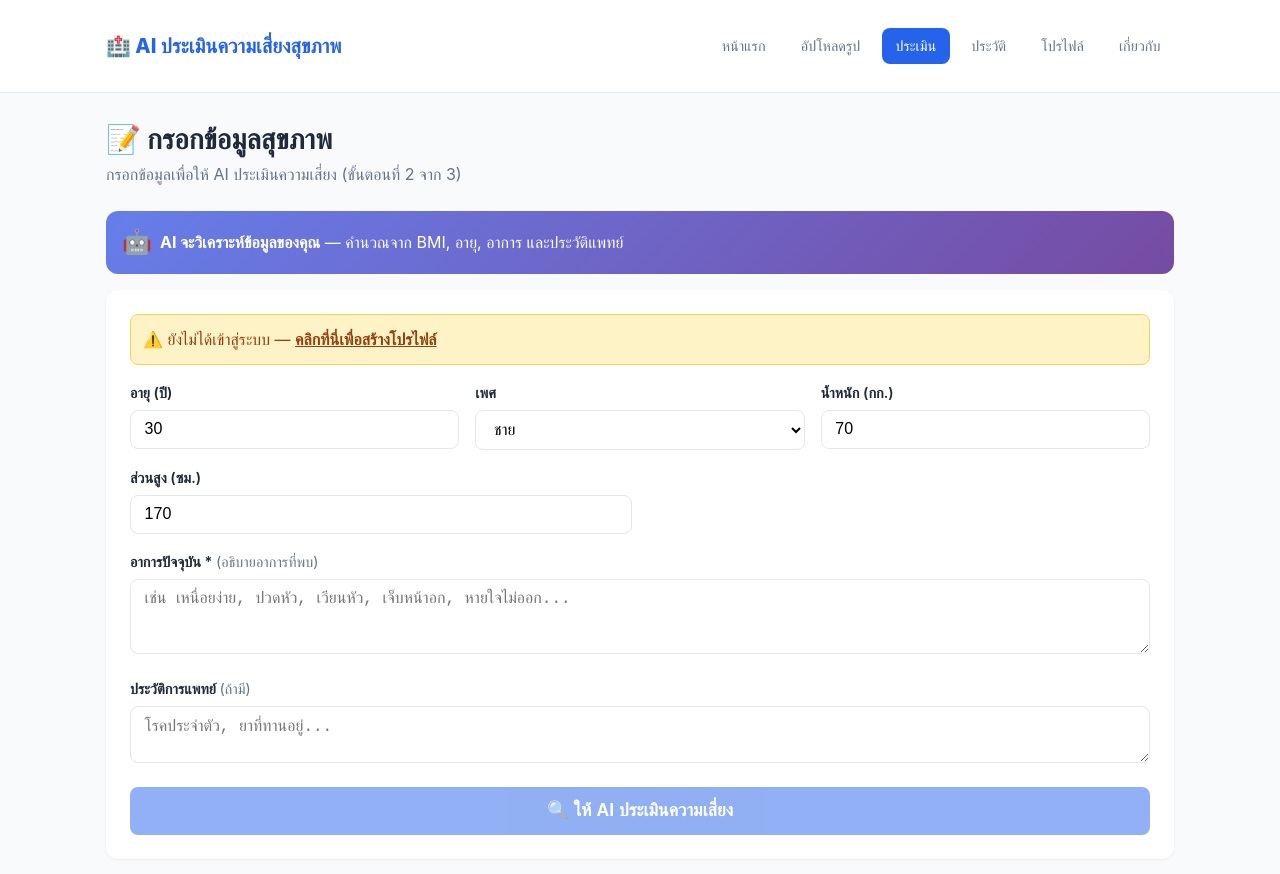
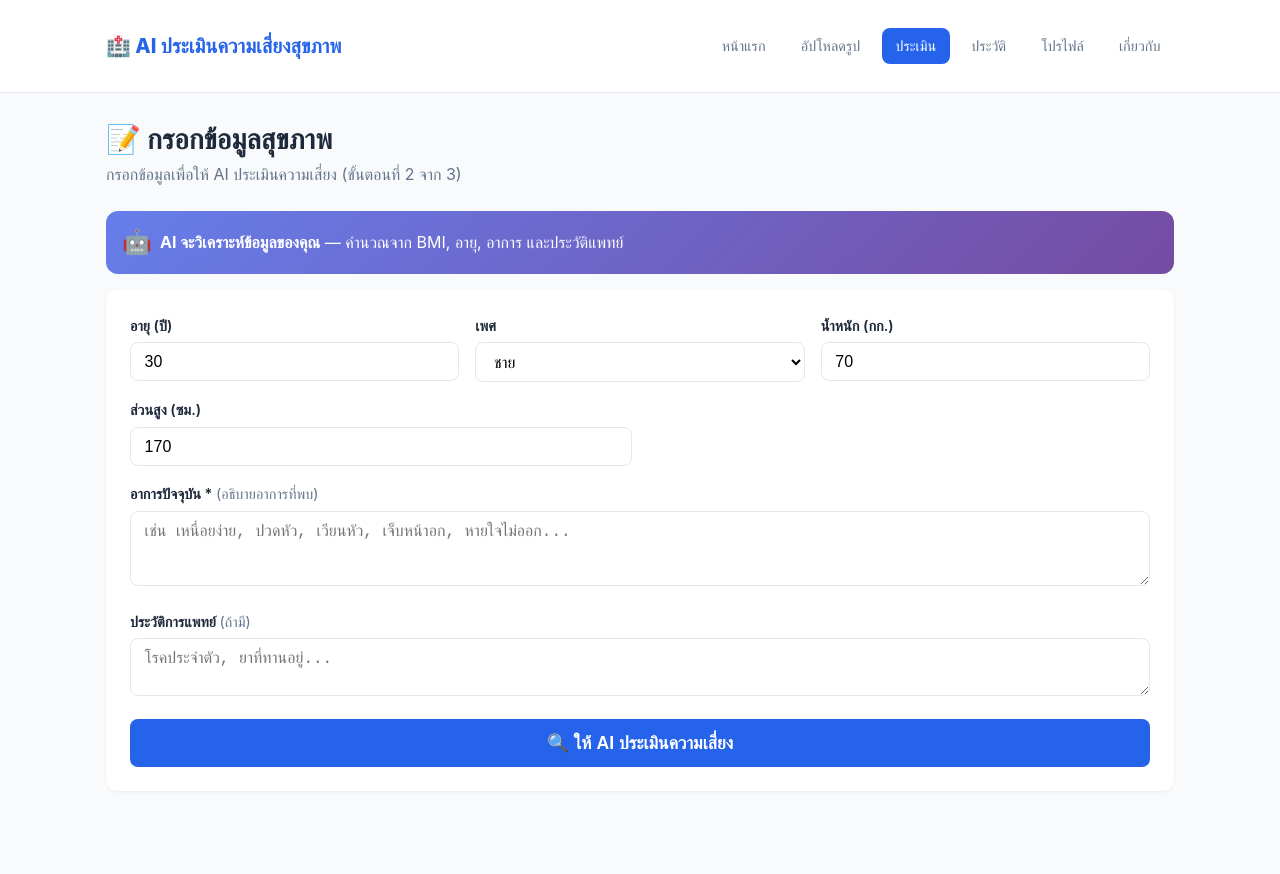
Before and after one commit to poramet-bit/sora-private, a React (Vite) app in the folder frontend/: page /analyze in a window 1280 px wide. Shown: the top 874 px of the page. After the commit the page ends 823 px from the top, so only its background shows below. Built offline with nearby package versions, Linux system fonts and the light colour scheme; no server answers.

Commit message:
fix: add password column to users table in migration SQL

```diff
--- a/frontend/src/pages/Analyze.tsx
+++ b/frontend/src/pages/Analyze.tsx
@@ -1,6 +1,16 @@
 import { useState } from 'react'
 import { useLocation, useNavigate, Link } from 'react-router-dom'
 import { api, type AnalysisData } from '../services/api'
+
+// Generate a guest ID for anonymous users
+function getGuestId(): string {
+  let id = localStorage.getItem('guestId')
+  if (!id) {
+    id = 'guest-' + crypto.randomUUID()
+    localStorage.setItem('guestId', id)
+  }
+  return id
+}
 
 export default function Analyze() {
   const location = useLocation()
@@ -8,8 +18,6 @@ export default function Analyze() {
   const imageUrl = (location.state as any)?.imageUrl || null
   const [loading, setLoading] = useState(false)
   const [error, setError] = useState<string | null>(null)
-
-  const userId = localStorage.getItem('userId') || ''
 
   const [form, setForm] = useState({
     age: 30,
@@ -23,10 +31,6 @@ export default function Analyze() {
   const set = (key: string, value: any) => setForm(prev => ({ ...prev, [key]: value }))
 
   const submit = async () => {
-    if (!userId) {
-      setError('⚠️ กรุณาสร้างโปรไฟล์ก่อน (ไปที่หน้าโปรไฟล์)')
-      return
-    }
     if (!form.symptoms.trim()) {
       setError('⚠️ กรุณาอธิบายอาการอย่างน้อย 1 อาการ')
       return
@@ -34,6 +38,8 @@ export default function Analyze() {
     setLoading(true)
     setError(null)
     try {
+      // Use real userId if logged in, otherwise use guest ID
+      const userId = localStorage.getItem('userId') || getGuestId()
       const data: AnalysisData = {
         ...form,
         userId,
@@ -75,17 +81,6 @@ export default function Analyze() {
           </div>
         )}
 
-        {!userId && (
-          <div style={{ marginBottom: '1rem', padding: '0.75rem', background: '#fef3c7', borderRadius: '8px', border: '1px solid #fcd34d' }}>
-            <p style={{ margin: 0, color: '#92400e' }}>
-              ⚠️ ยังไม่ได้เข้าสู่ระบบ —{' '}
-              <Link to="/profile" style={{ fontWeight: 600, color: '#92400e', textDecoration: 'underline' }}>
-                คลิกที่นี่เพื่อสร้างโปรไฟล์
-              </Link>
-            </p>
-          </div>
-        )}
-
         <div className="form-row-3">
           {numInput('อายุ (ปี)', 'age')}
           <div className="form-group">
@@ -117,7 +112,7 @@ export default function Analyze() {
 
         {error && <p style={{ color: 'var(--danger)', marginBottom: '1rem', padding: '0.75rem', background: '#fef2f2', borderRadius: '8px' }}>{error}</p>}
 
-        <button className="btn btn-primary" onClick={submit} disabled={loading || !userId}
+        <button className="btn btn-primary" onClick={submit} disabled={loading}
           style={{ width: '100%', fontSize: '1.1rem', padding: '0.85rem' }}>
           {loading ? (
             <span>🤖 AI กำลังวิเคราะห์...</span>
```
Also changed, not shown: 1 other file (tests, documents, lock files or other folders).
